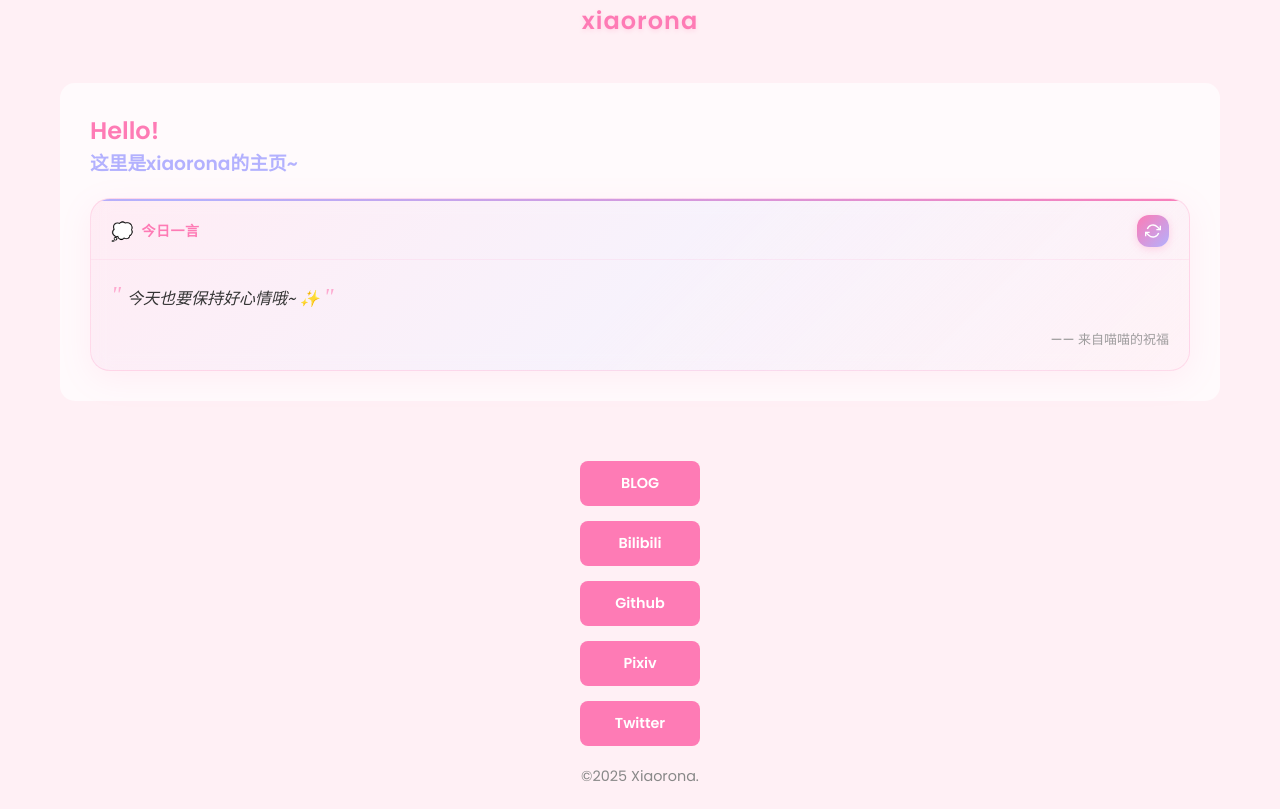
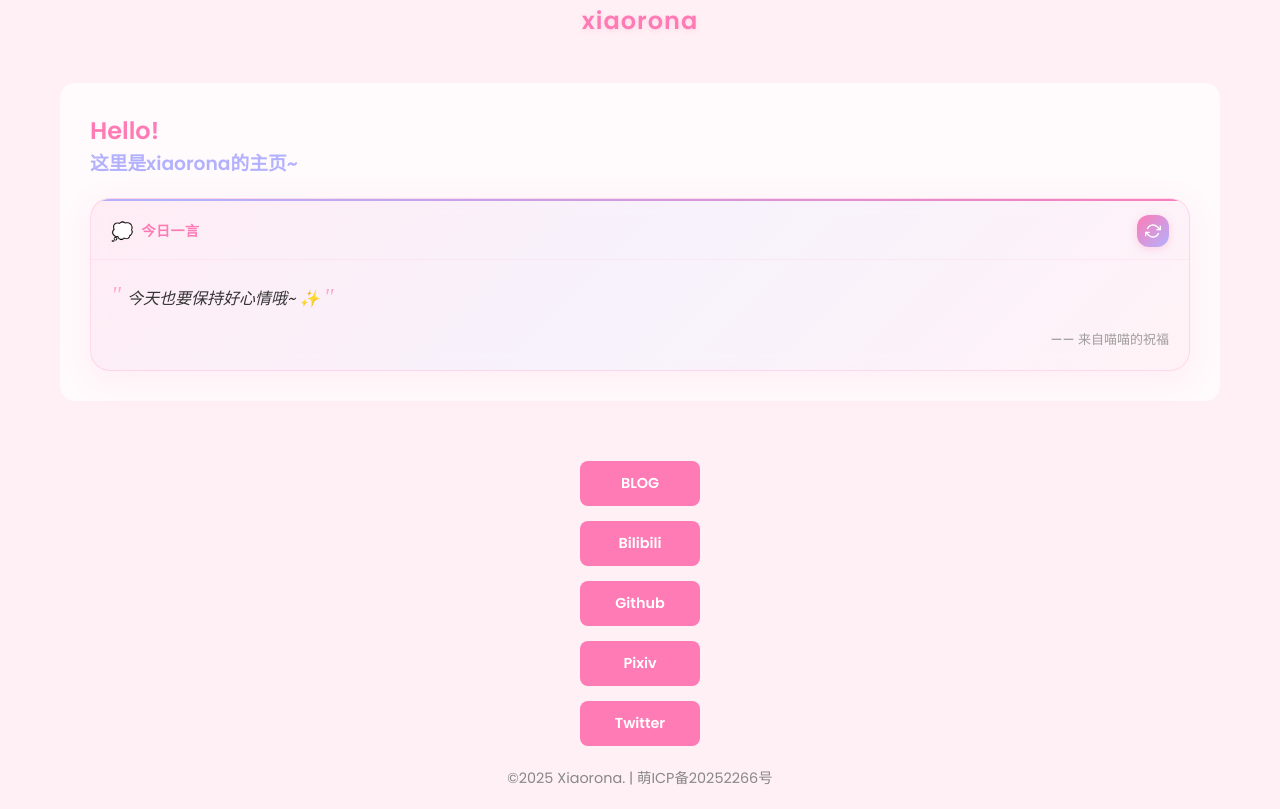
Before and after one commit to xiaorona/homepage, an Astro site: page / in a window 1280 px wide. Shown: the part 342-1151 px from the top of the page. Built offline with nearby package versions, Linux system fonts and the light colour scheme; Astro itself is replaced by a stand-in of ours; no server answers.

Commit message:
更新 Footer.astro

```diff
--- a/src/components/Footer.astro
+++ b/src/components/Footer.astro
@@ -9,5 +9,5 @@
     <a href="https://pixiv.me/xiaorona" class="btn" target="_blank">Pixiv</a>
     <a href="https://x.com/xiaorona_" class="btn" target="_blank">Twitter</a>
   </div>
-  <div>©2025 Xiaorona.</div>
+  <div>©2025 Xiaorona. | <a href="https://icp.gov.moe/?keyword=20252266" target="_blank">萌ICP备20252266号</a></div>
 </div>
```
